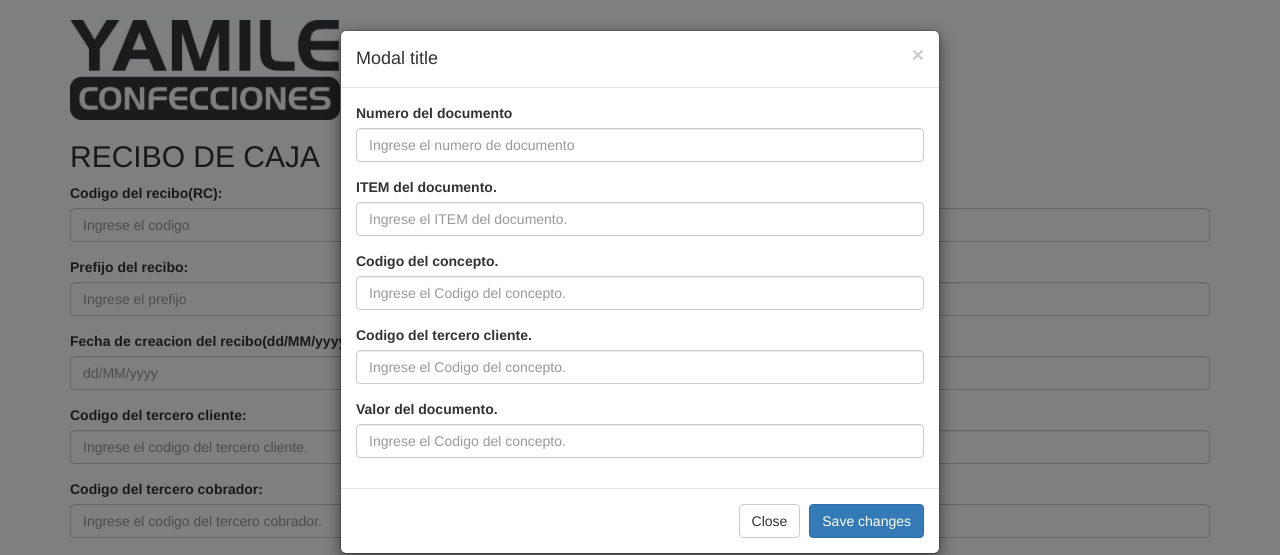
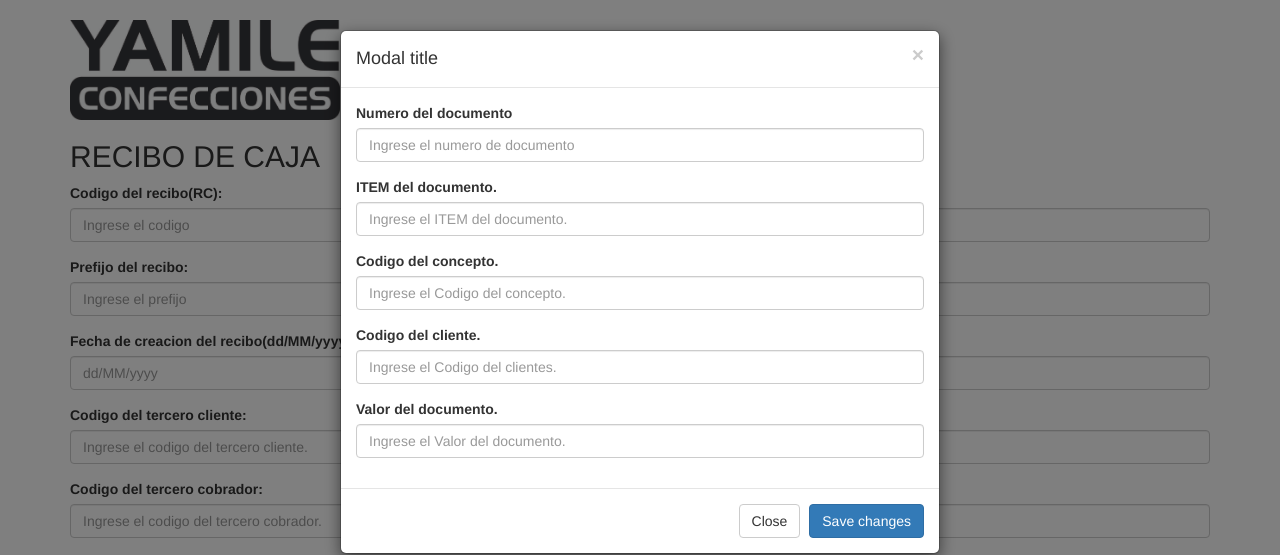
Before and after one commit to ajar04/pg, a PHP site: page /caja.php in a window 1280 px wide, after a click on "Agregar items del recibo de caja". Shown: the top 555 px of the page. Run offline with PHP 8.4, Linux system fonts and the light colour scheme; some libraries are stand-ins or nearby versions.

Commit message:
Add files via upload

```diff
--- a/caja.php
+++ b/caja.php
@@ -132,15 +132,15 @@
                   </div>
 
 				  <div class="form-group">
-                    <label for="tercero">Codigo del tercero cliente.</label>
+                    <label for="tercero">Codigo del  cliente.</label>
                       <input type="text" class="form-control"
-                          id="ocodtercero" placeholder="Ingrese el Codigo del concepto."/>
+                          id="ocodtercero" placeholder="Ingrese el Codigo del clientes."/>
                   </div>
 
 				  <div class="form-group">
                     <label for="valor">Valor del documento.</label>
                       <input type="text" class="form-control"
-                          id="ovalor" placeholder="Ingrese el Codigo del concepto."/>
+                          id="ovalor" placeholder="Ingrese el Valor del documento."/>
                   </div>
 
                 </form>
--- a/venta.php
+++ b/venta.php
@@ -43,7 +43,7 @@
     </div>
     <div class="form-group">
       <label for="pwd">Fecha de creacion del pedido(dd/MM/yyyy).:</label>
-      <input type="text" class="form-control" id="ofecha" placeholder="Ingrese el codigo del tercero cliente." name="pwd">
+      <input type="text" class="form-control" id="ofecha" placeholder="Ingrese Fecha de Creacion" name="pwd">
     </div>
 
 	<div class="form-group">
@@ -100,9 +100,9 @@
 
                 <form role="form">
                   <div class="form-group">
-                    <label for="documento">Codigo del material</label>
+                    <label for="documento">Codigo del Articulo</label>
                       <input type="text" class="form-control"
-                      id="ocodmat" placeholder="Ingrese el Codigo del material" />
+                      id="ocodmat" placeholder="Ingrese el Codigo del Articulo" />
                   </div>
                   <div class="form-group">
                     <label for="item">Codigo de la bodega.</label>
```
